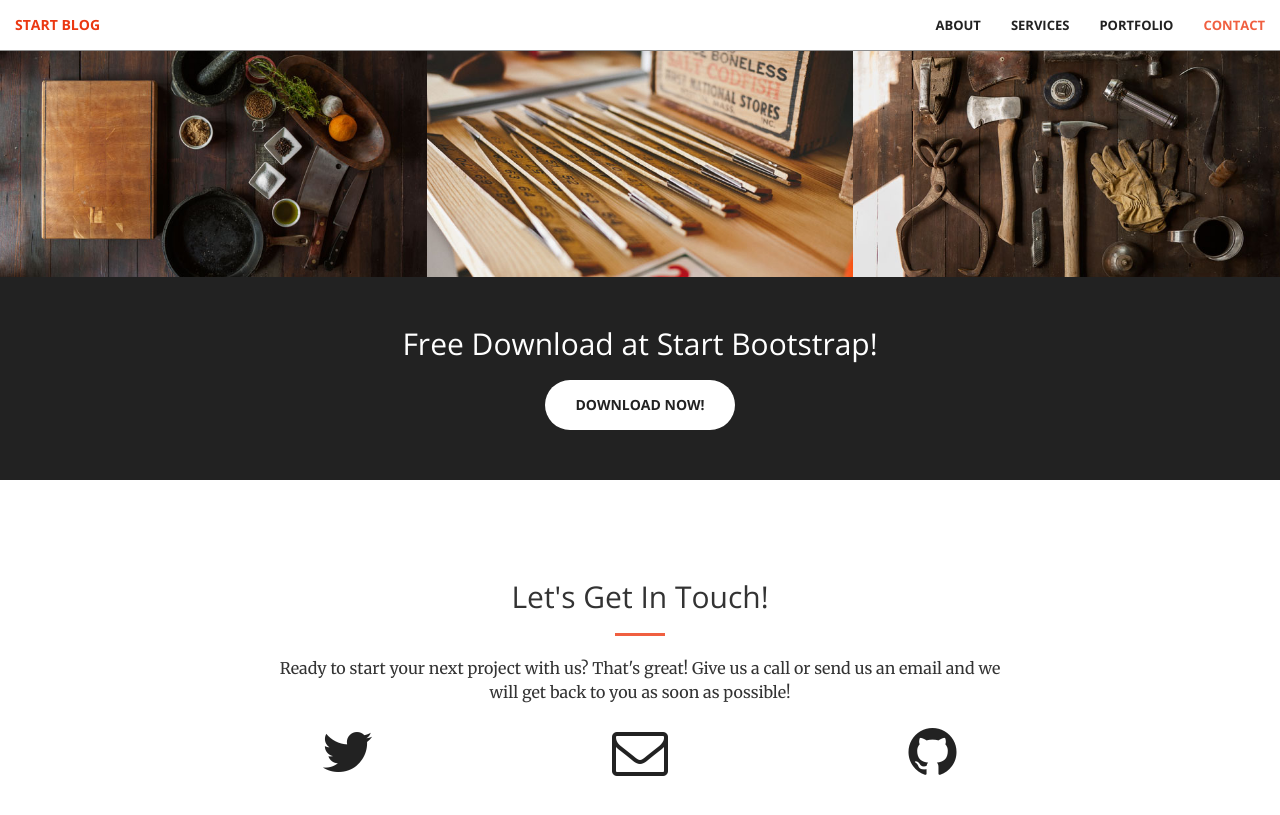
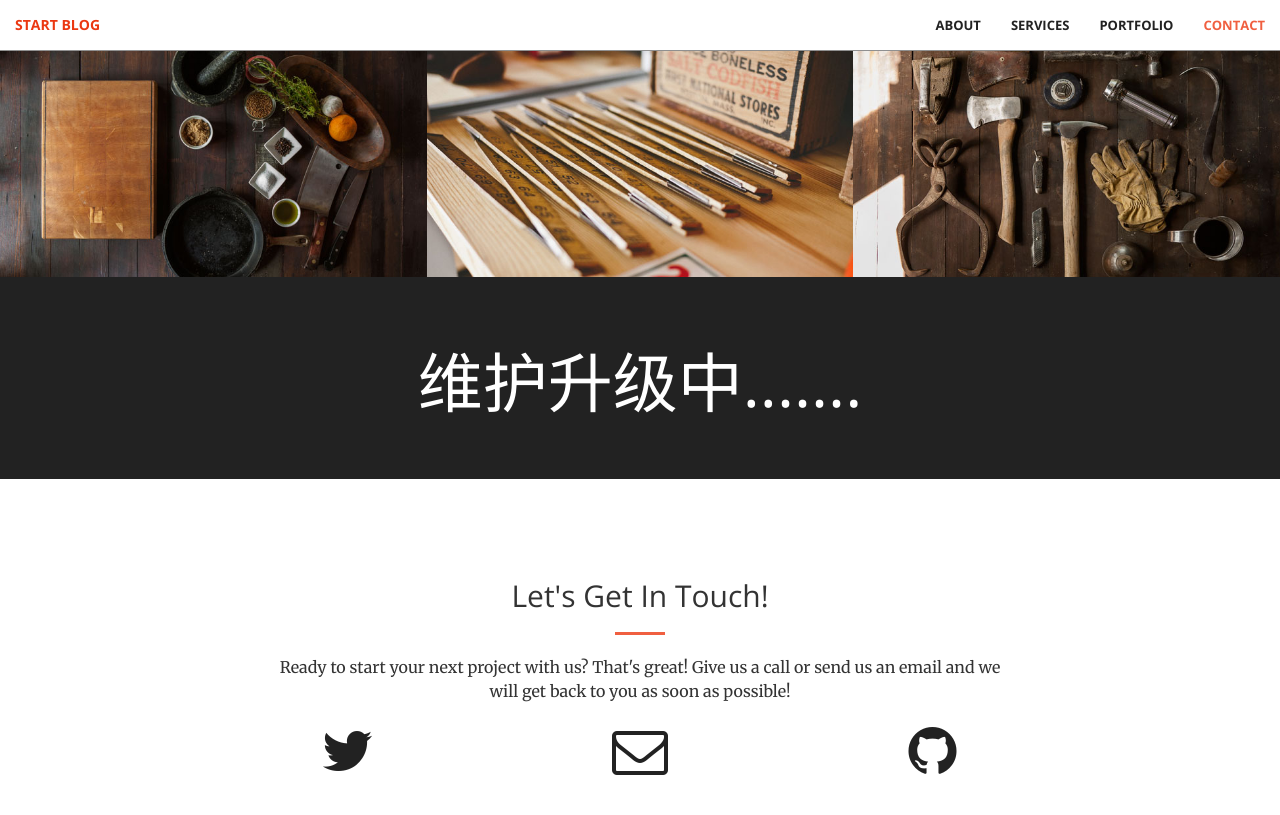
Before and after one commit to zhongpeng/zhongpeng.github.io, a Jekyll site: the page built from index.html, in a window 1280 px wide and 900 px high, scrolled down 1601 px. Shown: the top 815 px of the window. Built offline with Jekyll 4.4.1, drawn with Linux system fonts in a browser that asks for light colours.

Commit message:
Update aside.html

```diff
--- a/_includes/aside.html
+++ b/_includes/aside.html
@@ -1,8 +1,9 @@
   <aside class="bg-dark">
       <div class="container text-center">
           <div class="call-to-action">
-              <h2>Free Download at Start Bootstrap!</h2>
-              <a href="#" class="btn btn-default btn-xl wow tada">Download Now!</a>
+            <h1>维护升级中.......</h1>
+              <!--<h2>Free Download at Start Bootstrap!</h2>
+              <a href="#" class="btn btn-default btn-xl wow tada">Download Now!</a>-->
           </div>
       </div>
   </aside>
```
